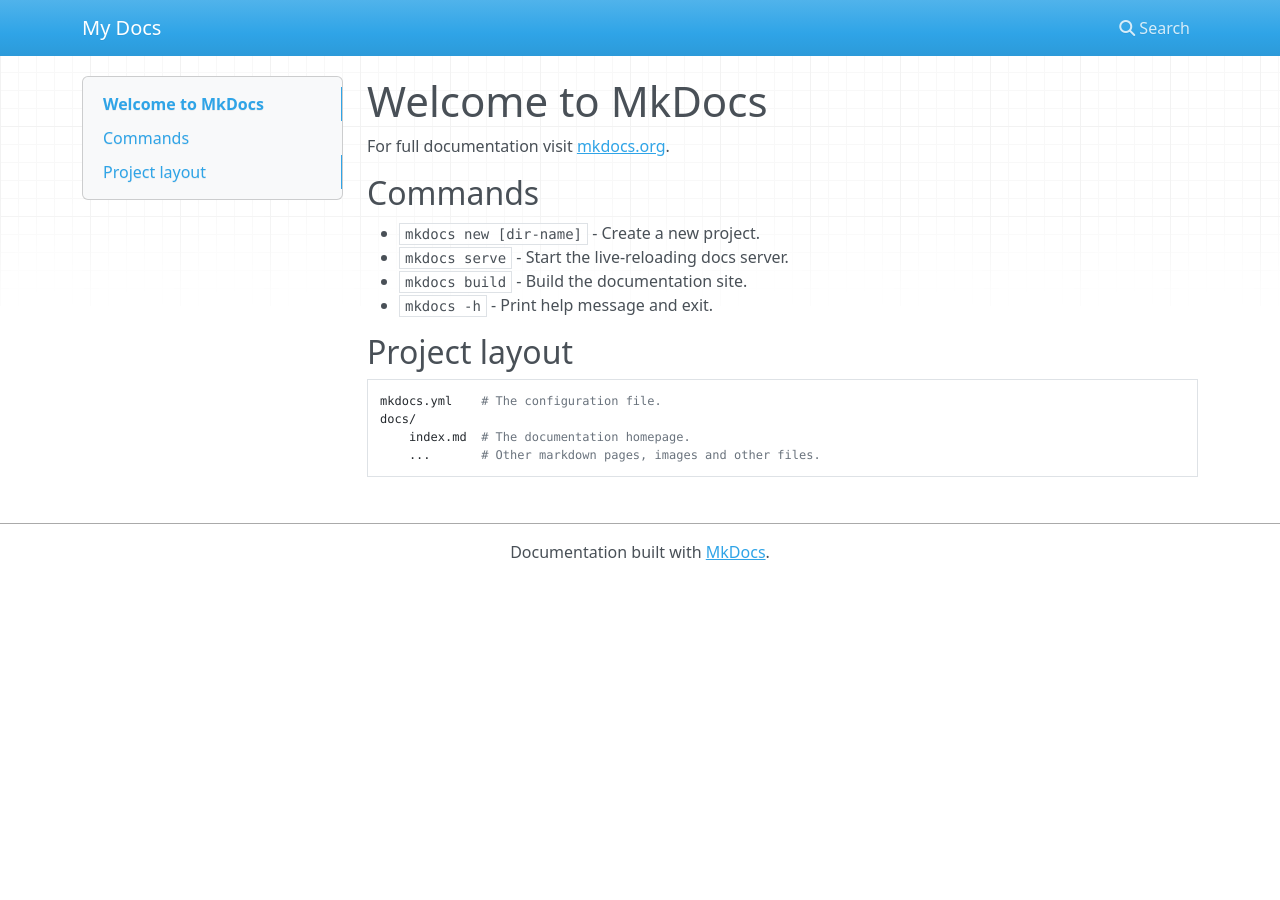
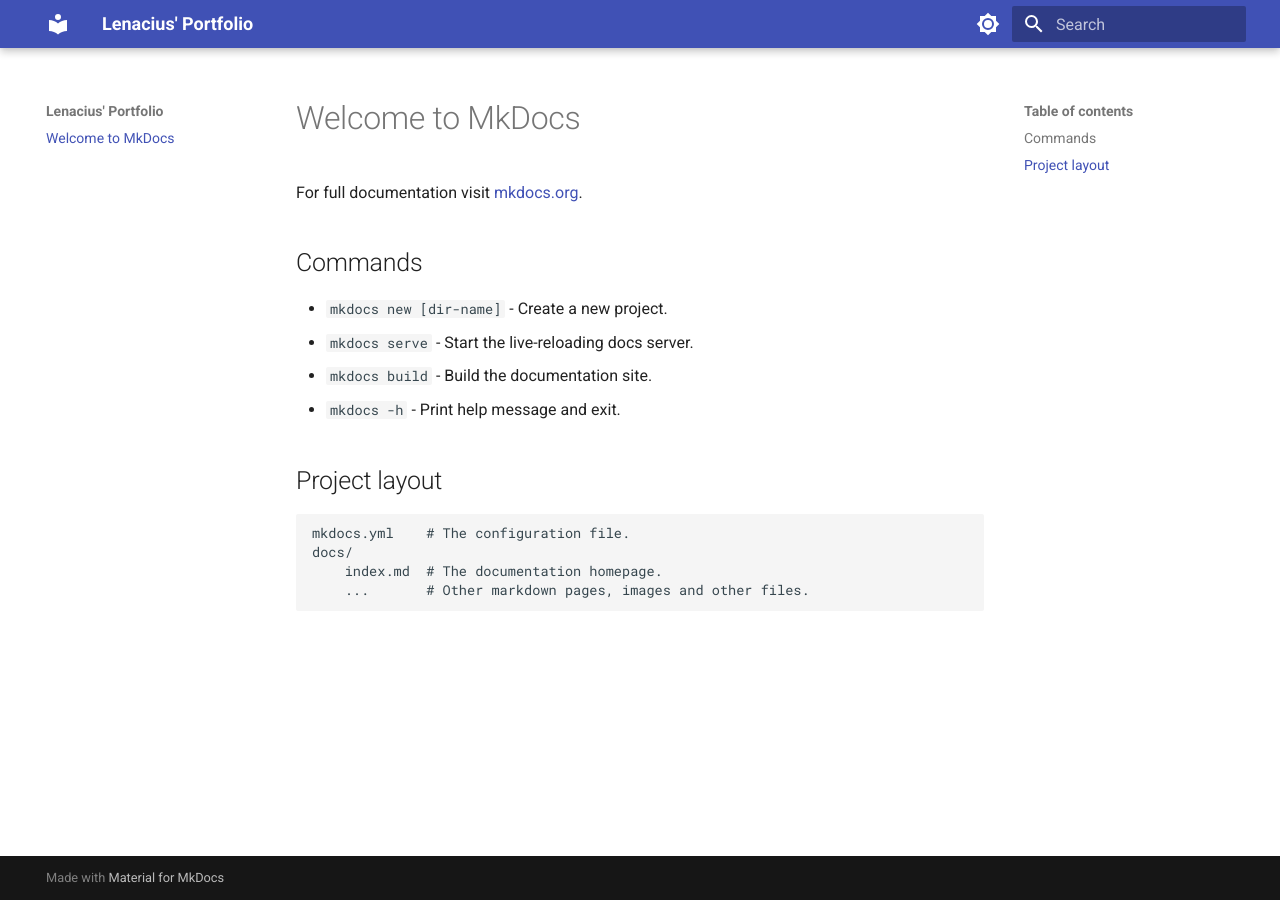
Before and after one commit to Lenacius/Portfolio, an MkDocs documentation site: the page built from docs/index.md, in a window 1280 px wide. Built offline with MkDocs 1.6.1 and Material for MkDocs 9.7.7, drawn with Linux system fonts in a browser that asks for light colours; nearby versions of some CDN libraries.

Commit message:
Added MKDocs material
- Added option to change from light to dark theme

```diff
--- a/mkdocs.yml
+++ b/mkdocs.yml
@@ -1 +1,17 @@
-site_name: My Docs
+site_name: Lenacius' Portfolio
+
+theme:
+  name: material
+  palette:
+    - scheme: default
+      primary: indigo
+      accent: indigo
+      toggle:
+        icon: material/brightness-7
+        name: Switch to dark mode
+    - scheme: slate
+      primary: indigo
+      accent: indigo
+      toggle:
+        icon: material/brightness-4
+        name: Switch to light mode
```
